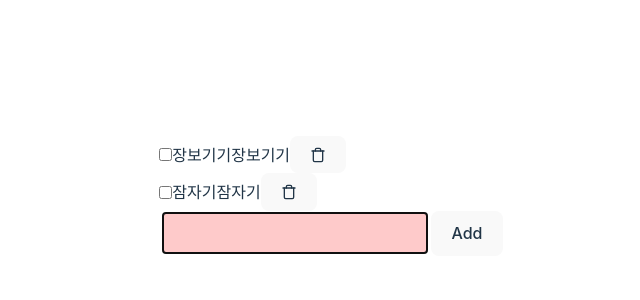
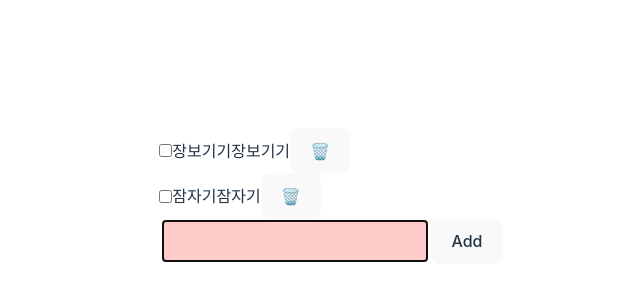
Before and after one commit to letz0703/todos, a React (Vite) app: page / in a window 1280 px wide. Shown: the part 204-504 px from the top of the page, without its empty margins (309-949 px from the left). Built offline with nearby package versions, Linux system fonts and the light colour scheme.

Commit message:
problem with react-icons during build

```diff
--- a/src/components/todo/todo.jsx
+++ b/src/components/todo/todo.jsx
@@ -1,6 +1,6 @@
 import React from "react"
 //import styles from './todo.module.css'
-import {FiTrash} from "react-icons/fi"
+// import {FiTrash} from "react-icons/fi"
 
 export default function Todo({todo, onUpdate, onDelete}) {
 	const {task, status} = todo
@@ -17,7 +17,8 @@ export default function Todo({todo, onUpdate, onDelete}) {
 			/>
 			<label htmlFor="checkbox">{todo.task}</label>
 			{task}
-			<button onClick={handleDelete}><FiTrash /></button>
+			<button onClick={handleDelete}>🗑️</button>
+			{/* <button onClick={handleDelete}><FiTrash /></button> */}
 		</li>
 	)
 }
```
